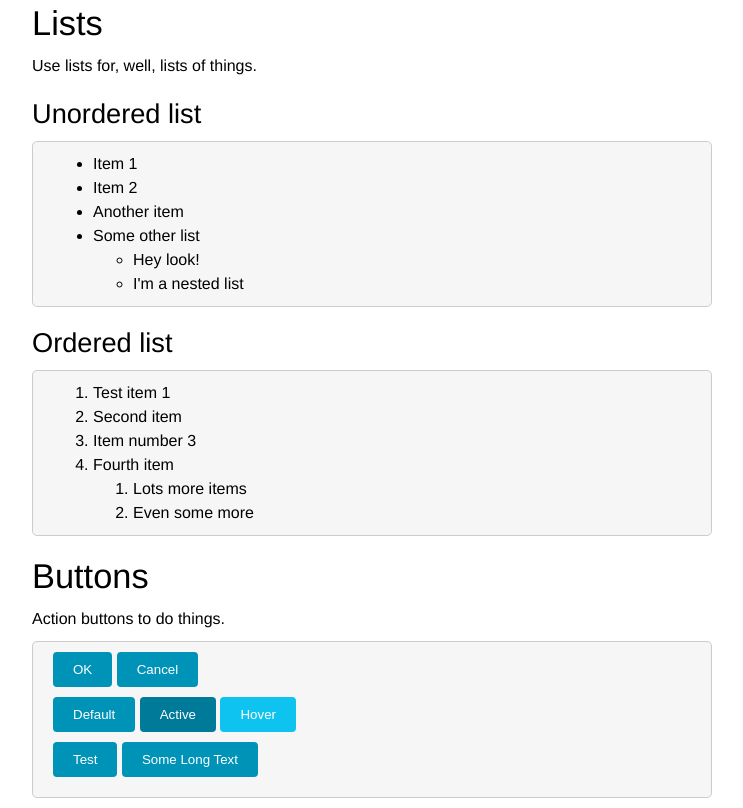
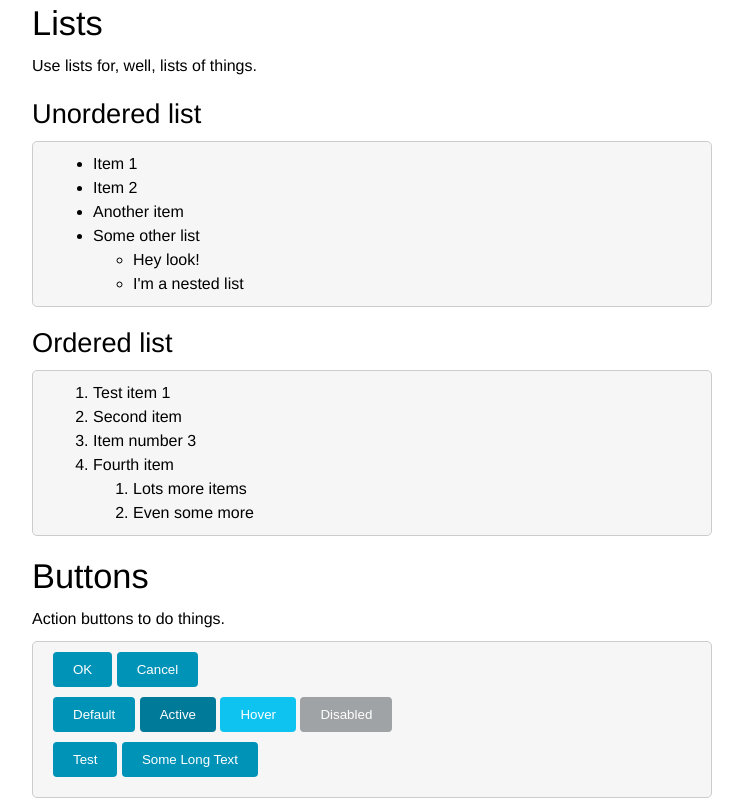
Before and after one commit to conradz/hut-base, a plain HTML site: page index.html in a window 1280 px wide. Shown: the part 1646-2454 px from the top of the page, without its empty margins (268-1011 px from the left). Drawn offline with Linux system fonts and the light colour scheme.

Commit message:
Update example

```diff
--- a/example.css
+++ b/example.css
@@ -26,6 +26,7 @@
   var-button-color-default: #0093B8;
   var-button-color-hover: #0FC3F0;
   var-button-color-active: #007A99;
+  var-button-color-disabled: #9FA3A5;
   var-button-transition-time: 0.3s;
 }
 
@@ -159,6 +160,10 @@ button.active {
   background-color: #007A99;
 }
 
+button:disabled {
+  background-color: #9FA3A5;
+}
+
 body {
   padding: 0 20px 10px 20px;
   margin: 0 auto;
--- a/index.html
+++ b/index.html
@@ -150,6 +150,7 @@
                     <button>Default</button>
                     <button class="active">Active</button>
                     <button class="hover">Hover</button>
+                    <button disabled>Disabled</button>
                 </p>
 
                 <p>
```
